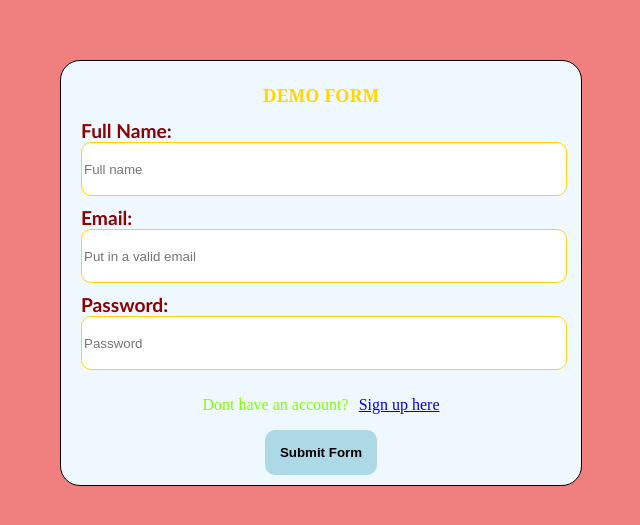
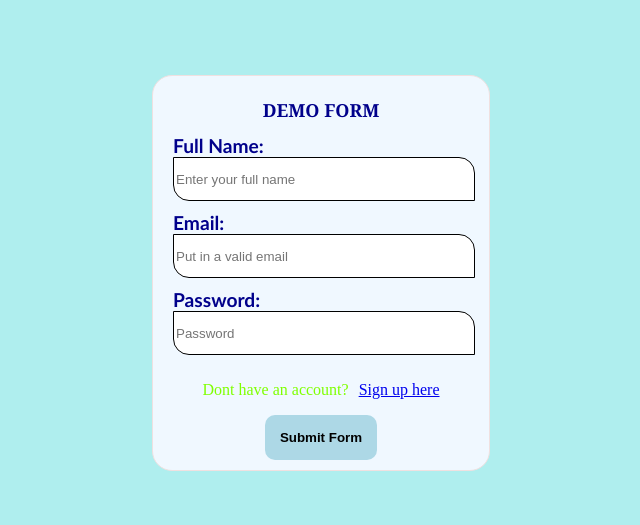
Before and after one commit to mannodev06-cloud/demo_loginpage, a plain HTML site: page index.html in a window 1280 px wide. Shown: the part 135-660 px from the top of the page, without its empty margins (319-959 px from the left). Drawn offline with Linux system fonts and the light colour scheme.

Commit message:
made some improvement on the css file

```diff
--- a/demo.css
+++ b/demo.css
@@ -1,5 +1,5 @@
 body {
-  background-color: lightcoral;
+  background-color: paleturquoise;
   display: flex;
   justify-content: center;
   align-items: center;
@@ -8,10 +8,11 @@ body {
 #container {
   background-color: aliceblue;
   padding: 10px;
-  width: 500px;
+  width: 25%;
   height: auto;
-  border: 1px solid black;
+  border: 1px solid rgb(240, 224, 224);
   border-radius: 20px;
+  margin: 0px auto;
 }
 h1 {
   display: flex;
@@ -20,20 +21,20 @@ h1 {
   font-family: Georgia, "Times New Roman", Times, serif;
   font-size: large;
   font-weight: x-large;
-  color: gold;
+  color: darkblue;
 }
 .form {
   margin: 10px;
   font-family: "Gill Sans", "Gill Sans MT", Calibri, "Trebuchet MS", sans-serif;
   font-size: larger;
-  color: darkred;
+  color: darkblue;
   font-weight: 900;
 }
 input {
-  height: 50px;
+  height: 40px;
   width: 100%;
-  border: 1px solid gold;
-  border-radius: 10px;
+  border: 1px solid black;
+  border-radius: 0px 16px;
 }
 #sign-up {
   display: flex;
@@ -55,3 +56,7 @@ button {
   border-radius: 10px;
   cursor: pointer;
 }
+button:hover {
+  background-color: deepskyblue;
+  color: white;
+}
--- a/index.html
+++ b/index.html
@@ -11,7 +11,7 @@
       <h1>DEMO FORM</h1>
       <div class="form" id="name">
         <label for="Full Name">Full Name:</label>
-        <input type="text" placeholder="Full name" required />
+        <input type="text" placeholder="Enter your full name" required />
       </div>
       <div class="form" id="email">
         <label for="email">Email:</label>
```
Also changed, not shown: 1 other file.
